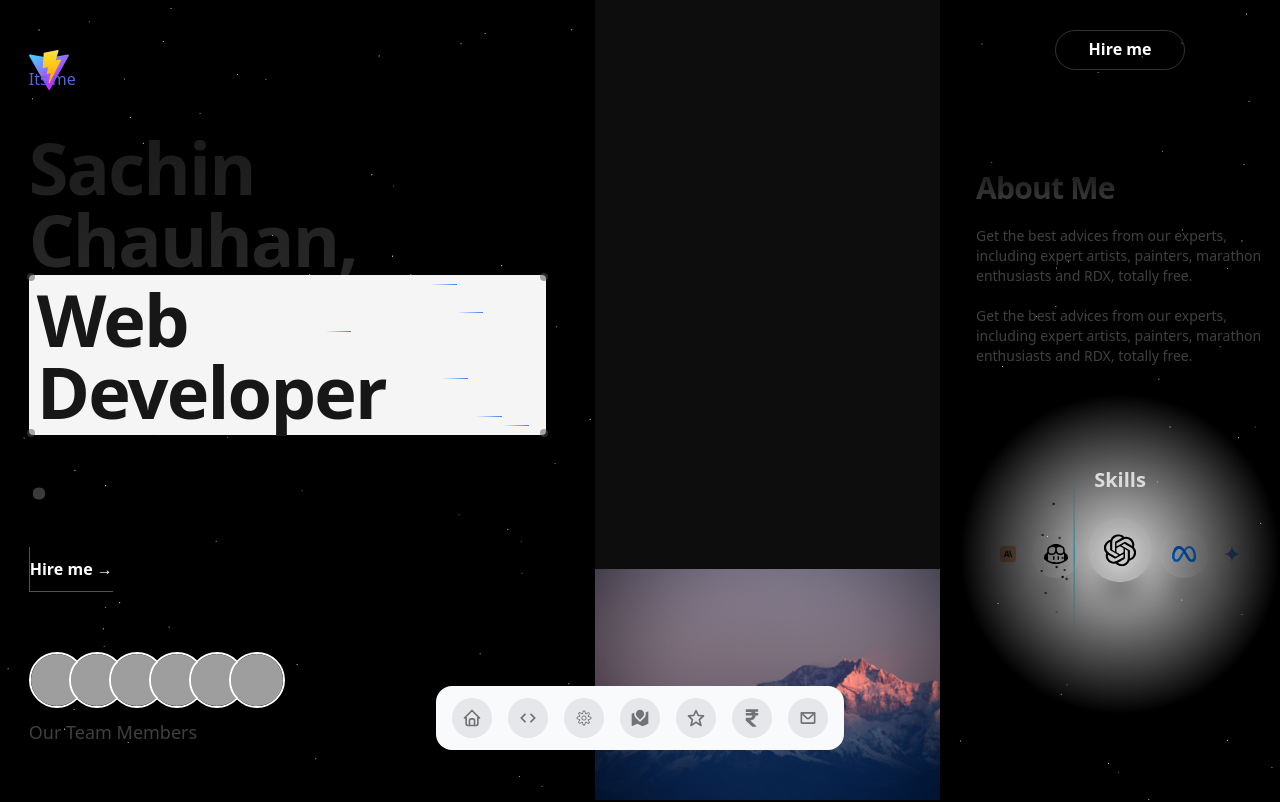
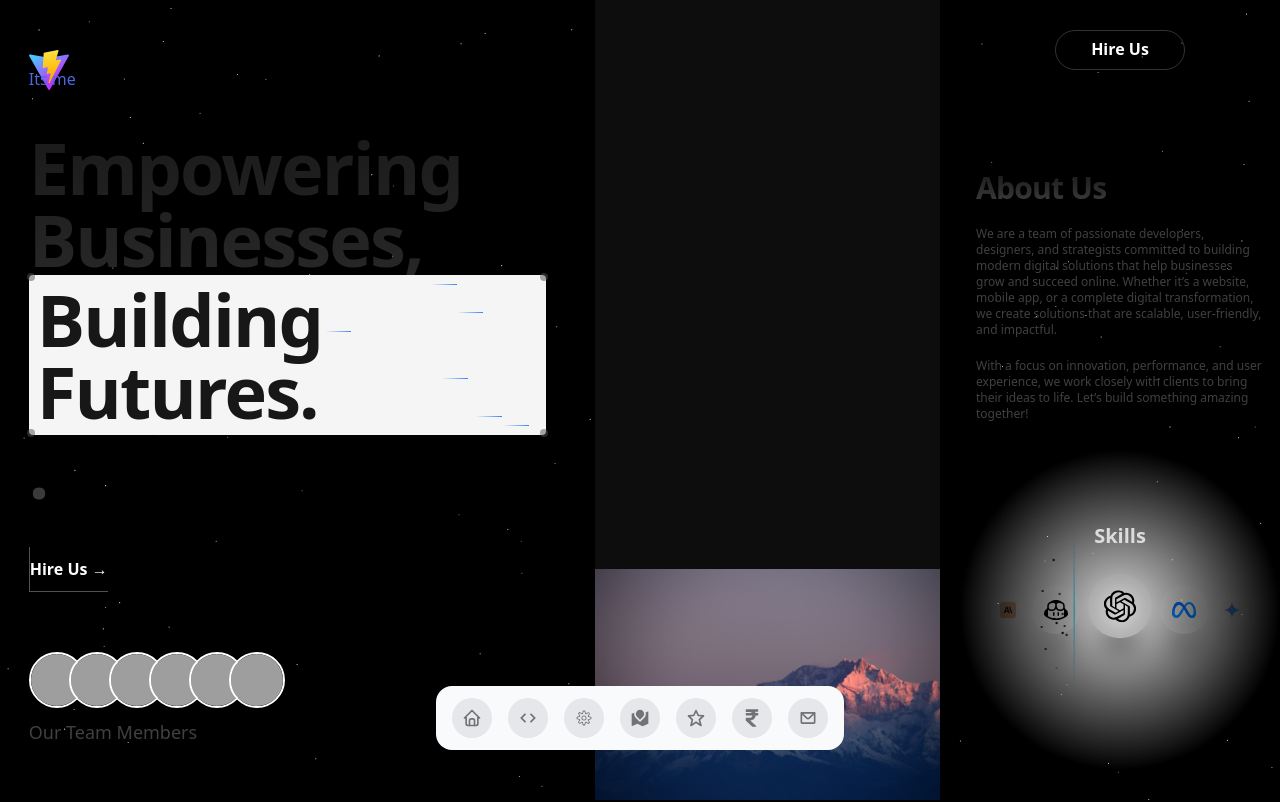
Before and after one commit to sachinchauhan4141/portfolio, a React (Vite) app: page / in a window 1280 px wide. Shown: the top 802 px of the page. Built offline with nearby package versions, Linux system fonts and the light colour scheme; grey boxes are pictures that could not be loaded.

Commit message:
feat: update HeroSection content to reflect team-oriented messaging

```diff
--- a/src/components/HeroSection.jsx
+++ b/src/components/HeroSection.jsx
@@ -66,13 +66,13 @@ function HeroSection() {
         <div className="flex flex-col justify-center h-[80%]">
           <span className="text-[#4e69e0] font-medium">Its me</span>
           <h2 className="bg-clip-text text-transparent text-start bg-gradient-to-b from-neutral-900 to-neutral-700 dark:from-neutral-600 dark:to-white text-2xl md:text-4xl lg:text-7xl font-sans py-2 md:py-10 relative z-20 font-bold tracking-tight">
-            Sachin Chauhan, <br /> <Cover>Web Developer</Cover>.
+            Empowering Businesses, <br /> <Cover>Building Futures.</Cover>.
           </h2>
           <a
             href="#contact"
             className="text-white border-b border-l border-[#525252] hover:p-[10px] hover:bg-[#5070ff2f] transition-all ease-in-out mr-auto py-[10px] font-[600]"
           >
-            Hire me &rarr;
+            Hire Us &rarr;
           </a>
           <div className="flex flex-row mt-[60px]">
             <AnimatedTooltip items={people} />
@@ -98,18 +98,22 @@ function HeroSection() {
           href="#contact"
           className="max-w-[130px] w-full h-[40px] flex justify-center items-center border border-l border-[#333333] text-white font-[600] rounded-[30px] mx-auto pb-[2px] "
         >
-          Hire me
+          Hire Us
         </a>
         <h2 className="bg-clip-text mt-[100px] text-transparent text-start mr-auto bg-gradient-to-b from-neutral-900 to-neutral-700 dark:from-neutral-600 dark:to-white text-2xl md:text-2xl lg:text-3xl font-sans relative z-20 font-bold tracking-tight">
-          About Me
+          About Us
         </h2>
-        <p className="max-w-xl mx-auto text-sm text-neutral-700 dark:text-neutral-400 text-start mt-[20px]">
-          Get the best advices from our experts, including expert artists,
-          painters, marathon enthusiasts and RDX, totally free.
+        <p className="max-w-xl mx-auto text-xs text-neutral-700 dark:text-neutral-400 text-start mt-[20px]">
+          We are a team of passionate developers, designers, and strategists
+          committed to building modern digital solutions that help businesses
+          grow and succeed online. Whether it’s a website, mobile app, or a
+          complete digital transformation, we create solutions that are
+          scalable, user-friendly, and impactful.
         </p>
-        <p className="max-w-xl mx-auto text-sm text-neutral-700 dark:text-neutral-400 text-start mt-[20px]">
-          Get the best advices from our experts, including expert artists,
-          painters, marathon enthusiasts and RDX, totally free.
+        <p className="max-w-xl mx-auto text-xs text-neutral-700 dark:text-neutral-400 text-start mt-[20px]">
+          With a focus on innovation, performance, and user experience, we work
+          closely with clients to bring their ideas to life. Let’s build
+          something amazing together!
         </p>
         <Skills />
       </div>
```
